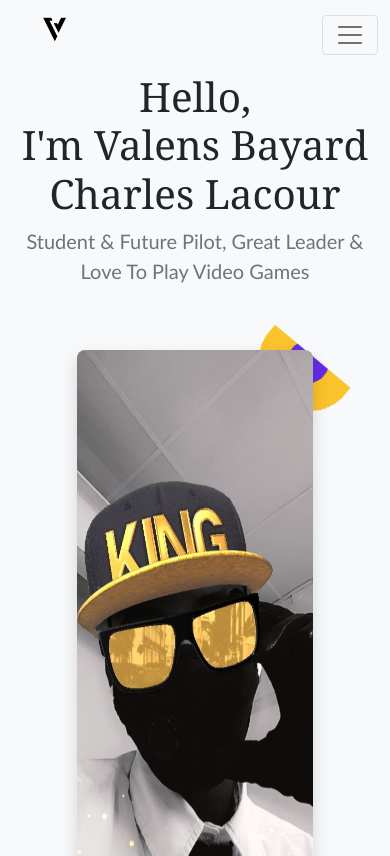
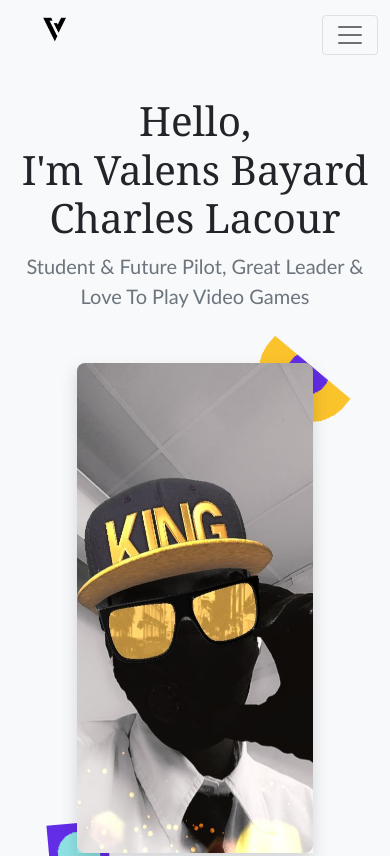
Before and after one commit to Val3ns/Valens.github.io, a plain HTML site: page index.html in a window 390 px wide. Shown: the top 856 px of the page. Drawn offline with nearby package versions, Linux system fonts and the light colour scheme.

Commit message:
Update main.css

```diff
--- a/main.css
+++ b/main.css
@@ -16,18 +16,22 @@
 a{
   color: inherit !important;
   transition: all 300ms;
+
+
 }
 
 a:hover{
   transform: scale(1.15);
+
 }
 .container > .row{
   margin-bottom: 3rem;
+
 }
 
 .display-2{
  font-family: Cambria, Cochin, Georgia, Times, 'Times New Roman', serif;
-  margin-top: 40px;
+ margin-top: 20px;
 }
 
 .col-12{
@@ -41,12 +45,14 @@ a:hover{
 
 .col-lg-7{
   border-radius: 4px;
+
 }
 
 .w-1001{
+
   border-radius: 8px;
-  height: 560px;
-  width: 100%;
+  height: 490px;
+  width: 100%!important;
   transition: all 300ms;
 }
  .w-1001:hover{
@@ -67,6 +73,7 @@ a:hover{
 }
 
 .navbar-main{
+  transition: 300ms;
 
   text-decoration-color: #e90f0f;
 }
@@ -195,10 +202,12 @@ p{
 @media screen and (max-width:768px) {
   .col-md-7 {
     text-align: center;
+    position: relative;
+    top: 20px;
   }
 
   .photo-frame.position-relative.shadow {
-    margin-top: 3rem;
+    margin-top: 0.5rem;
   }
 
   .sec-clients {
```
